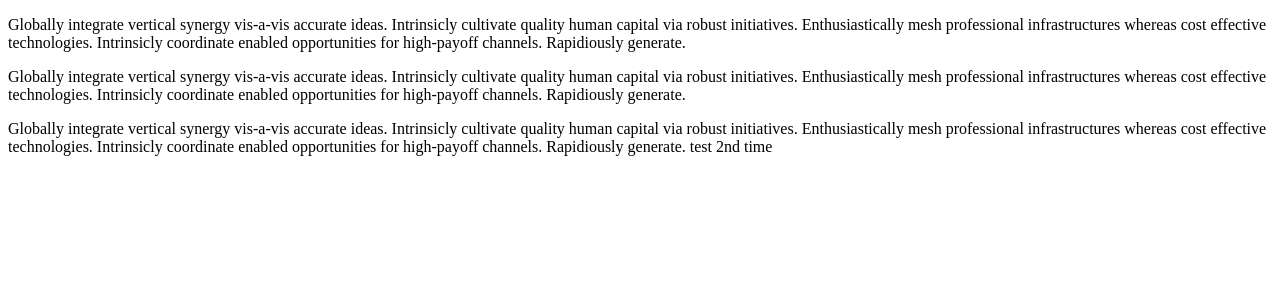
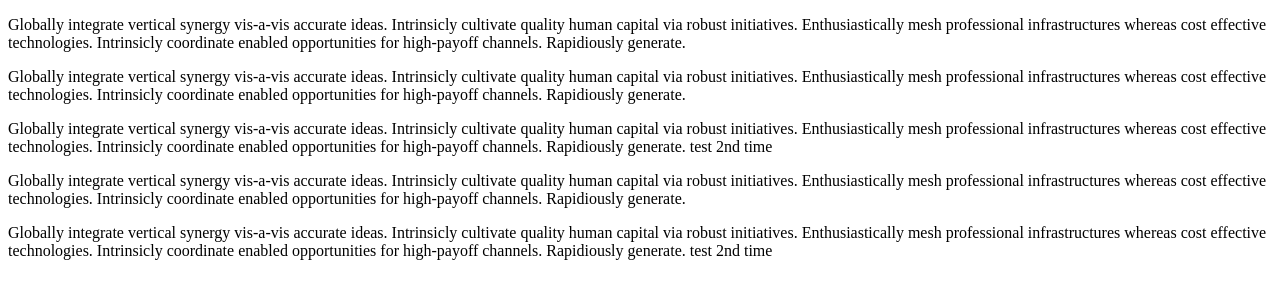
Before and after one commit to emon-webdev/Github-Collaboration, a plain HTML site: page index.html in a window 1280 px wide. Drawn offline with Linux system fonts and the light colour scheme.

Commit message:
hello lorem

```diff
--- a/index.html
+++ b/index.html
@@ -18,6 +18,12 @@
     <p>Globally integrate vertical synergy vis-a-vis accurate ideas. Intrinsicly cultivate quality human capital via
         robust initiatives. Enthusiastically mesh professional infrastructures whereas cost effective technologies.
         Intrinsicly coordinate enabled opportunities for high-payoff channels. Rapidiously generate. test 2nd time</p>
+    <p>Globally integrate vertical synergy vis-a-vis accurate ideas. Intrinsicly cultivate quality human capital via
+        robust initiatives. Enthusiastically mesh professional infrastructures whereas cost effective technologies.
+        Intrinsicly coordinate enabled opportunities for high-payoff channels. Rapidiously generate.</p>
+    <p>Globally integrate vertical synergy vis-a-vis accurate ideas. Intrinsicly cultivate quality human capital via
+        robust initiatives. Enthusiastically mesh professional infrastructures whereas cost effective technologies.
+        Intrinsicly coordinate enabled opportunities for high-payoff channels. Rapidiously generate. test 2nd time</p>
 </body>
 
 </html>
```
